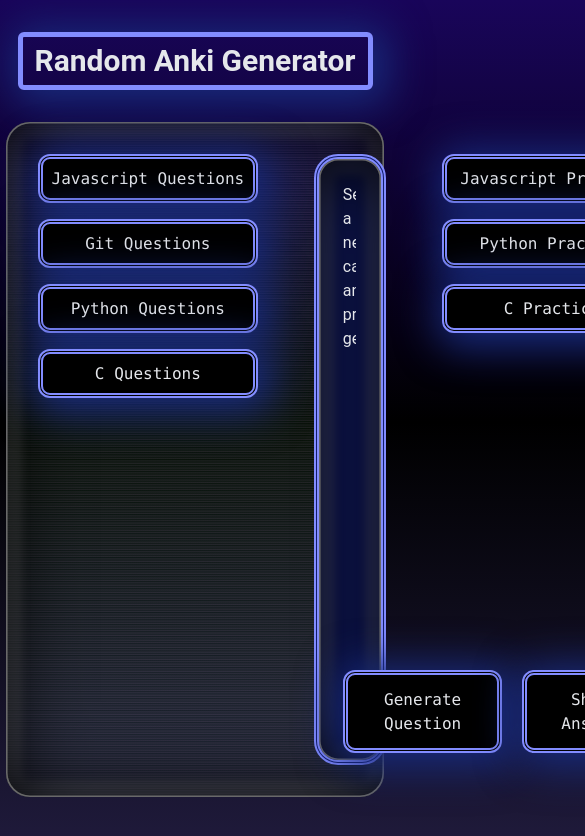
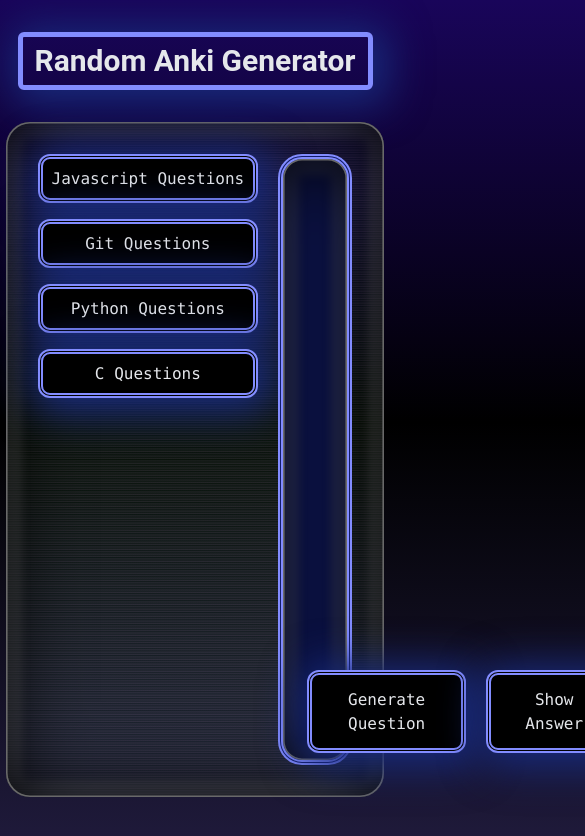
Before and after one commit to Angela-LJ/Banki-Generator, a React (Vite) app: page / in a window 390 px wide. Shown: the top 836 px of the page, 585 px wide, since content can reach past the window. Built offline with nearby package versions, Linux system fonts and the light colour scheme.

Commit message:
Improved responsive design

```diff
--- a/src/pages/main/containers/main/cardsection/CardSection.jsx
+++ b/src/pages/main/containers/main/cardsection/CardSection.jsx
@@ -11,7 +11,7 @@
           {currentQuestion && currentQuestion.question ? (
             showAnswer ? (
               Array.isArray(currentQuestion.answer) ? (
-                <ul className="list-disc">
+                <ul className="">
                   {currentQuestion.answer.map((item, index) => (
                     <li key={index}><pre className="whitespace-pre-wrap break-words my-1">{item}</pre></li>
                   ))}
--- a/src/pages/main/containers/main/cardsection/cardsection.css
+++ b/src/pages/main/containers/main/cardsection/cardsection.css
@@ -11,7 +11,7 @@
 }
 
 .card-text {
-  @apply text-left w-11/12 h-auto
+  @apply text-left w-11/12 h-auto text-base lg:text-lg/6 pt-2 pl-4
 }
 
 .answer-list {
@@ -31,9 +31,14 @@
 /* COLUMNS
 *********/
 
-.question-column-1, .question-column-2 {
+.question-column-1 {
   @apply w-60 flex flex-col
 }
+
+.question-column-2 {
+  @apply hidden xl:flex xl:flex-col xl:w-60
+}
+
 .button-container {
   @apply mb-4;
 }
--- a/src/pages/main/containers/main/mainsection/mainsection.css
+++ b/src/pages/main/containers/main/mainsection/mainsection.css
@@ -19,7 +19,7 @@
   justify-center
 }
 .main-section {
-  @apply grid-cols-cardgrid gap-9
+  @apply grid-cols-cardgrid
   w-[97vw] h-[80vh]
   shadow-cardshadow rounded-3xl
   bg-gradient-to-b from-[rgba(0,255,0,.05)] to-[rgba(255,255,255,.15)]
@@ -30,5 +30,5 @@
   @apply justify-self-end text-right
 }
 .card-grid {
-  @apply col-span-3
+  @apply col-start-2 col-span-full xl:col-span-3
 }
```
